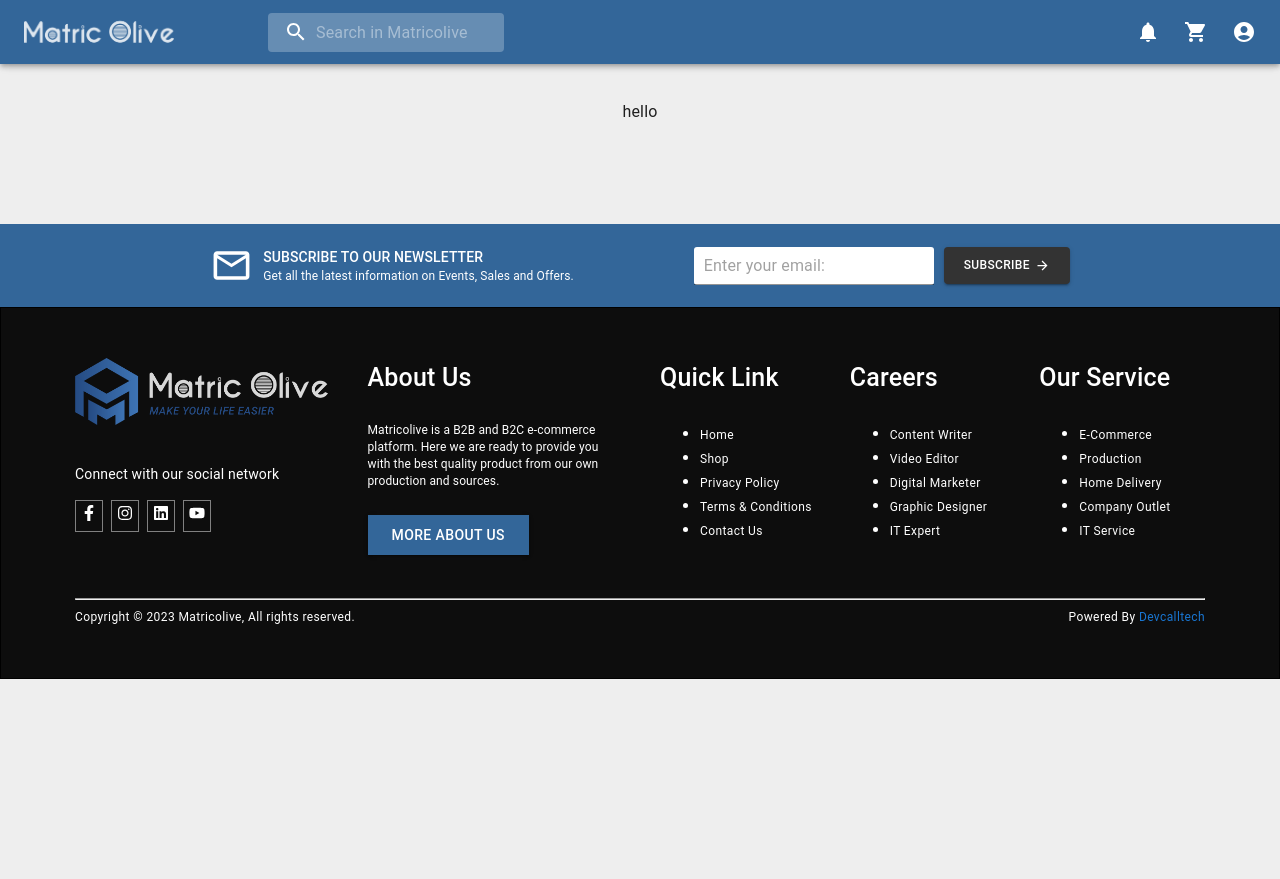
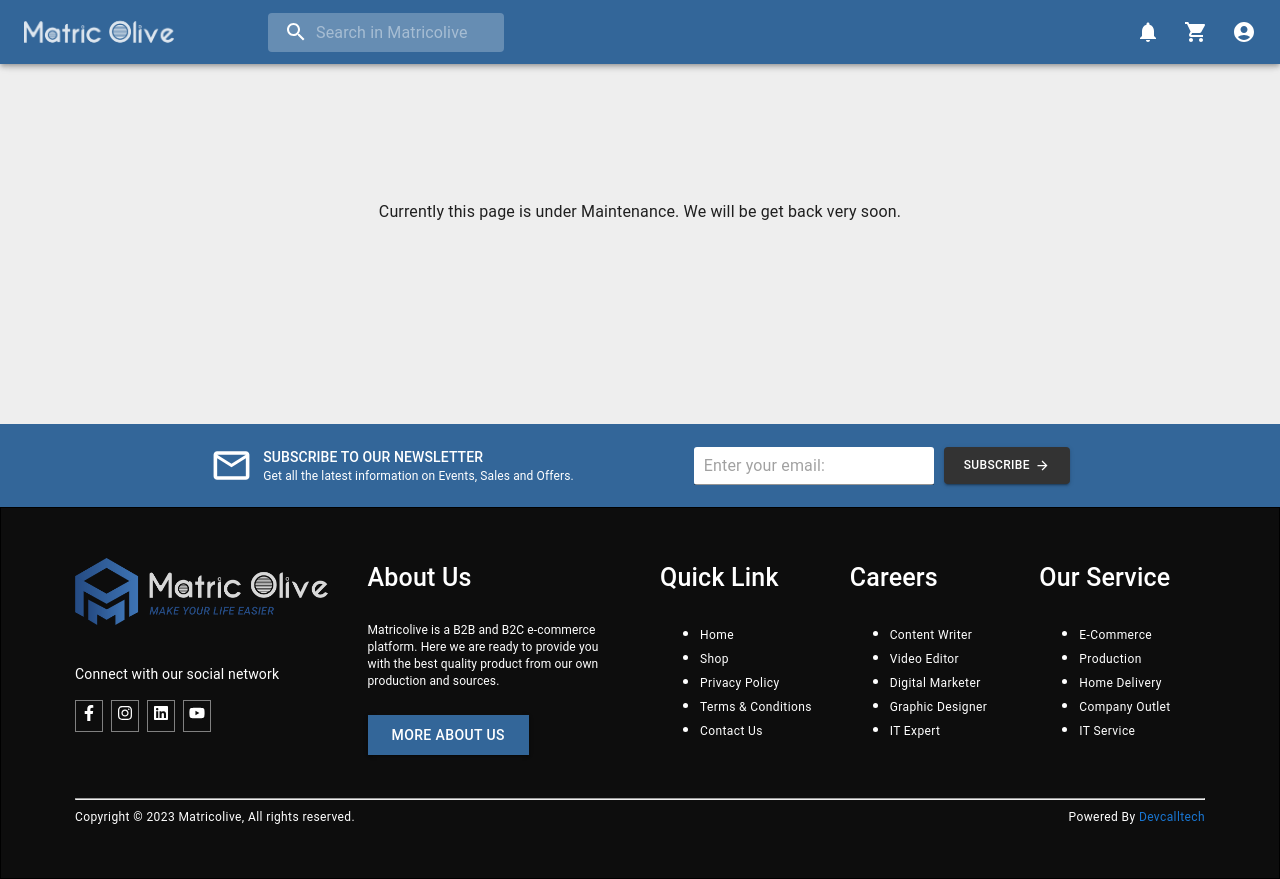
Before and after one commit to Rakibul-Hasan-max/Matricolive, a React (Create React App) app: page /profile in a window 1280 px wide. Before the commit the page ends 800 px from the top, so only its background shows below. Built offline with nearby package versions, Linux system fonts and the light colour scheme; no server answers; sample sign-in values are in the browser's storage.

Commit message:
new pre1

```diff
--- a/src/Pages/Profile/Profile.js
+++ b/src/Pages/Profile/Profile.js
@@ -1,15 +1,15 @@
 import { Box, Typography } from '@mui/material';
-import { useContext } from 'react';
-import { AuthContext } from '../../contexts/AuthProvider';
+// import { useContext } from 'react';
+// import { AuthContext } from '../../contexts/AuthProvider';
 
 const Profile = () => {
 
     // const {user} = useContext(AuthContext);
 
     return (
-        <Box sx={{m: "100px"}}>
+        <Box sx={{m: "200px"}}>
+            <Typography>Currently this page is under Maintenance. We will be get back very soon.</Typography>
             {/* <Typography variant="body1">{user?.displayName}</Typography> */}
-            hello
         </Box>
     );
 };
```
